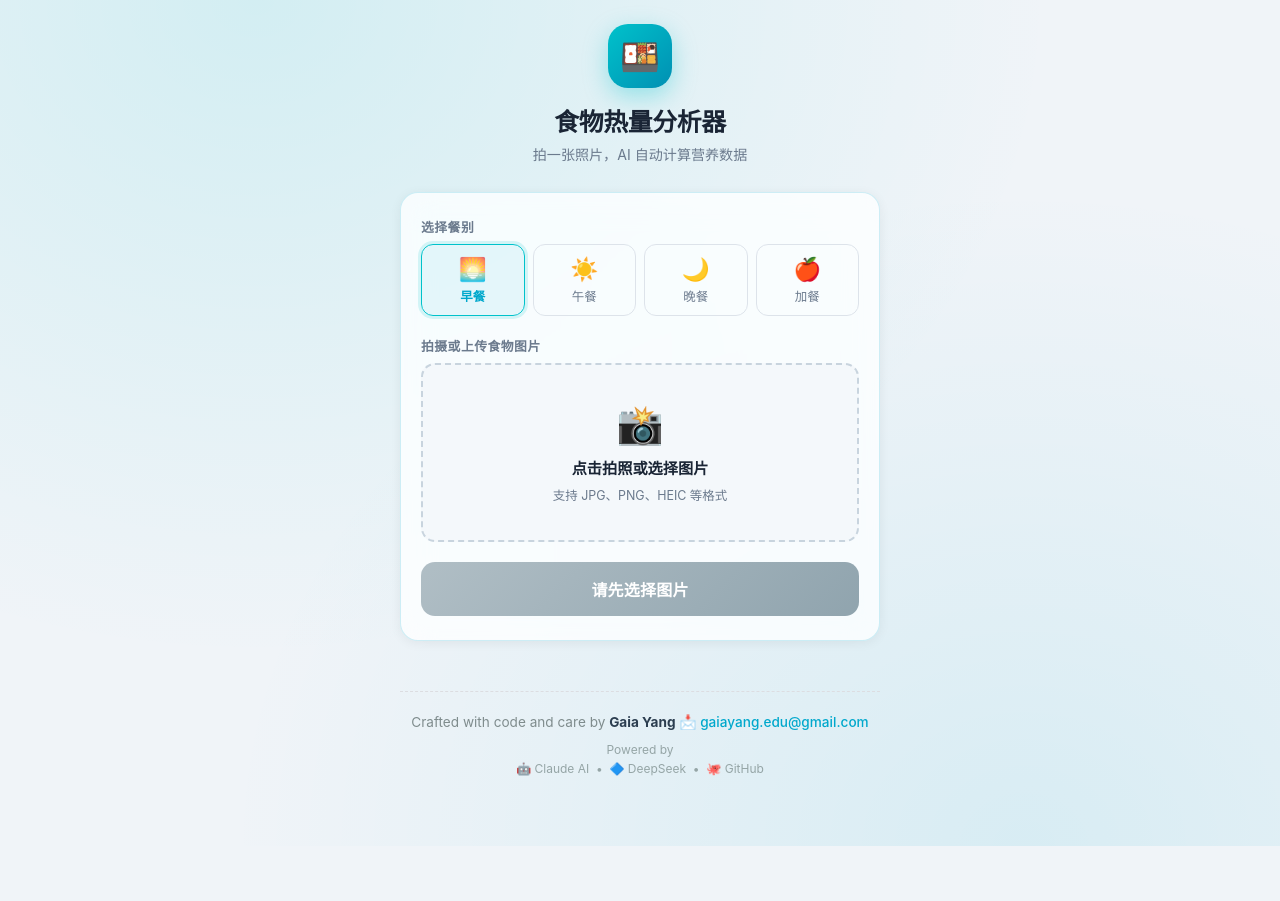
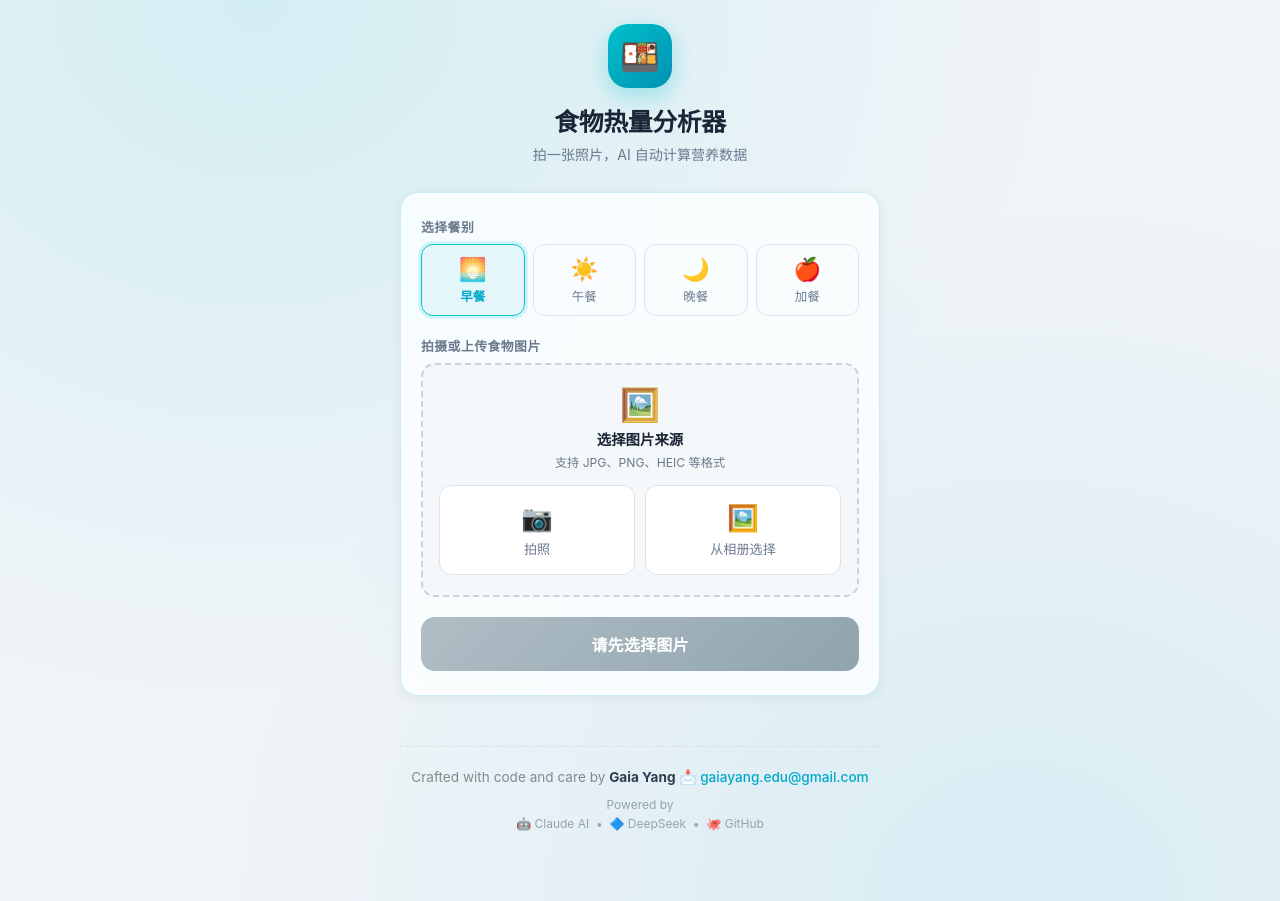
Before and after one commit to gaiasheep/calorie-tracker, a plain HTML site: page index.html in a window 1280 px wide. Before the commit the page ends 846 px from the top, so only its background shows below. Drawn offline with Linux system fonts and the light colour scheme.

Commit message:
Refactor upload zone with dual button layout

```diff
--- a/index.html
+++ b/index.html
@@ -138,48 +138,77 @@
     /* 隐藏的 select 用于表单值 */
     #mealType { display: none; }
 
-    /* ── 相机上传区 ──────────────────────────────────── */
+    /* ── 上传区（双按钮布局） ────────────────────────── */
     .upload-zone {
-      position: relative;
       border: 2px dashed #c8d4de;
       border-radius: 14px;
       background: rgba(240,244,248,0.5);
-      overflow: hidden;
       transition: var(--trans);
-      cursor: pointer;
+      padding: 20px 16px;
     }
-    .upload-zone:hover {
+    .upload-zone:has(.btn-camera:hover),
+    .upload-zone:has(.btn-gallery:hover) {
       border-color: var(--cyan-400);
       background: var(--cyan-soft);
     }
-    .upload-zone input[type="file"] {
-      position: absolute;
-      inset: 0;
-      width: 100%; height: 100%;
-      opacity: 0;
+    /* 两个隐藏的真实 input */
+    #cameraInput, #galleryInput {
+      display: none;
+    }
+    /* 双按钮行 */
+    .upload-actions {
+      display: grid;
+      grid-template-columns: 1fr 1fr;
+      gap: 10px;
+      margin-bottom: 0;
+    }
+    .btn-camera, .btn-gallery {
+      display: flex;
+      flex-direction: column;
+      align-items: center;
+      gap: 6px;
+      padding: 16px 8px;
+      border-radius: 12px;
+      border: 1.5px solid #dde3ea;
+      background: #fff;
       cursor: pointer;
-      z-index: 2;
+      font-family: inherit;
+      transition: var(--trans);
+      font-size: 0.82rem;
+      color: var(--text-muted);
+      font-weight: 500;
+    }
+    .btn-camera .btn-icon,
+    .btn-gallery .btn-icon { font-size: 1.6rem; }
+    .btn-camera:hover, .btn-gallery:hover {
+      border-color: var(--cyan-400);
+      color: var(--cyan-500);
+      background: var(--cyan-soft);
+      transform: translateY(-1px);
+      box-shadow: 0 4px 12px var(--cyan-glow);
+    }
+    .btn-camera:active, .btn-gallery:active {
+      transform: translateY(0);
     }
     .upload-placeholder {
       display: flex;
       flex-direction: column;
       align-items: center;
-      justify-content: center;
-      gap: 8px;
-      padding: 36px 20px;
+      gap: 4px;
+      padding: 0 0 14px;
       pointer-events: none;
     }
     .upload-placeholder .cam-icon {
-      font-size: 2.4rem;
+      font-size: 2rem;
       filter: grayscale(0.3);
     }
     .upload-placeholder .up-title {
-      font-size: 0.95rem;
+      font-size: 0.9rem;
       font-weight: 600;
       color: var(--text-main);
     }
     .upload-placeholder .up-sub {
-      font-size: 0.78rem;
+      font-size: 0.76rem;
       color: var(--text-muted);
     }
 
@@ -450,18 +479,26 @@
 
       <!-- 拍照上传 -->
       <label class="form-label">拍摄或上传食物图片</label>
+
+      <!-- 两个隐藏 input：一个强制调用摄像头，一个选相册 -->
+      <input type="file" accept="image/*" capture="environment"
+             id="cameraInput"  onchange="handleImageChange(this)">
+      <input type="file" accept="image/*"
+             id="galleryInput" onchange="handleImageChange(this)">
+
       <div class="upload-zone" id="uploadZone">
-        <input
-          type="file"
-          accept="image/*"
-          capture="environment"
-          id="imageInput"
-          onchange="handleImageChange(this)"
-        >
         <div class="upload-placeholder" id="uploadPlaceholder">
-          <span class="cam-icon">📸</span>
-          <span class="up-title">点击拍照或选择图片</span>
+          <span class="cam-icon">🖼️</span>
+          <span class="up-title">选择图片来源</span>
           <span class="up-sub">支持 JPG、PNG、HEIC 等格式</span>
+        </div>
+        <div class="upload-actions">
+          <button type="button" class="btn-camera" onclick="document.getElementById('cameraInput').click()">
+            <span class="btn-icon">📷</span>拍照
+          </button>
+          <button type="button" class="btn-gallery" onclick="document.getElementById('galleryInput').click()">
+            <span class="btn-icon">🖼️</span>从相册选择
+          </button>
         </div>
       </div>
       <img id="preview" alt="食物预览">
@@ -569,6 +606,9 @@
       const file = input.files[0];
       if (!file) return;
 
+      // 把选中的文件同步给另一个 input 引用变量，方便 upload() 读取
+      window._selectedFile = file;
+
       // 预览
       const preview = document.getElementById('preview');
       preview.src = URL.createObjectURL(file);
@@ -581,7 +621,7 @@
       document.getElementById('btnText').textContent = '开始 AI 分析 ✨';
 
       // 重置状态
-      document.getElementById('errorBox').style.display  = 'none';
+      document.getElementById('errorBox').style.display   = 'none';
       document.getElementById('resultCard').style.display = 'none';
     }
 
@@ -610,7 +650,7 @@
 
     /* ── 主提交逻辑 ──────────────────────────────── */
     async function upload() {
-      const file     = document.getElementById('imageInput').files[0];
+      const file     = window._selectedFile;
       const mealType = document.getElementById('mealType').value;
       const btn      = document.getElementById('submitBtn');
       const spinner  = document.getElementById('spinner');
```
